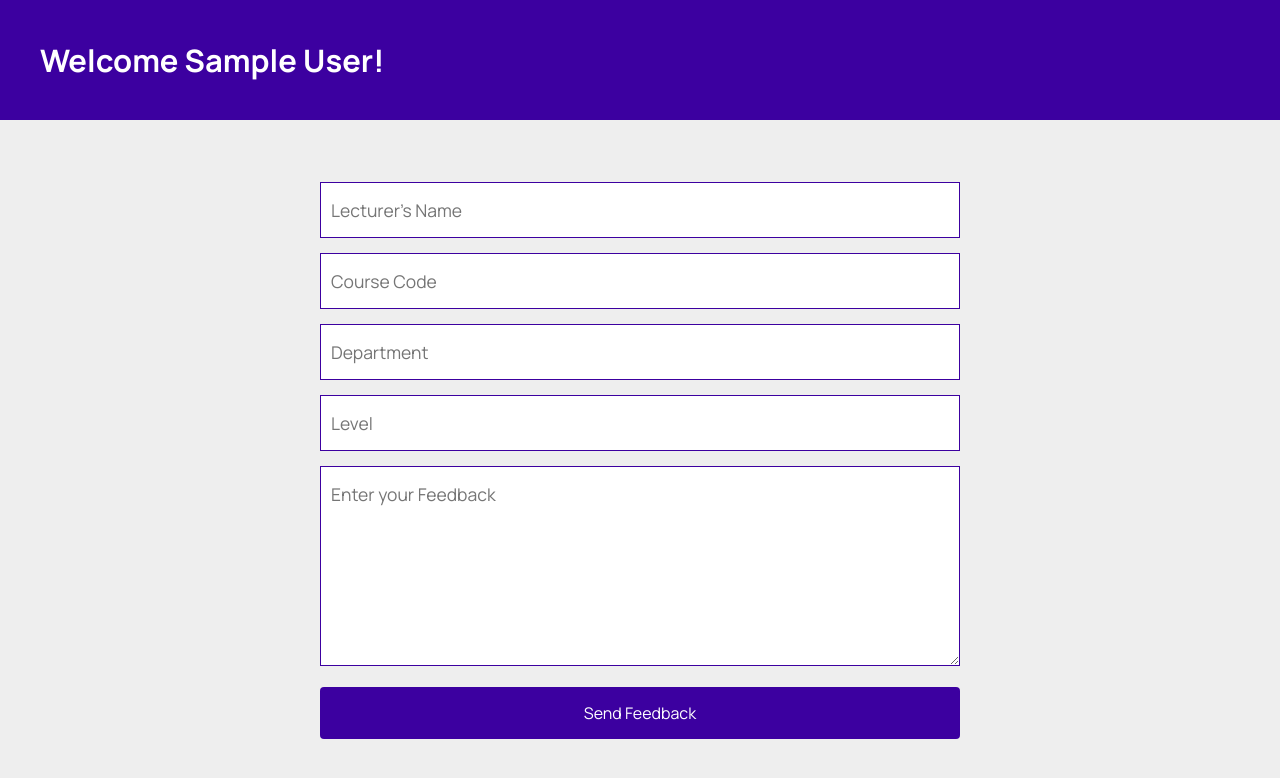
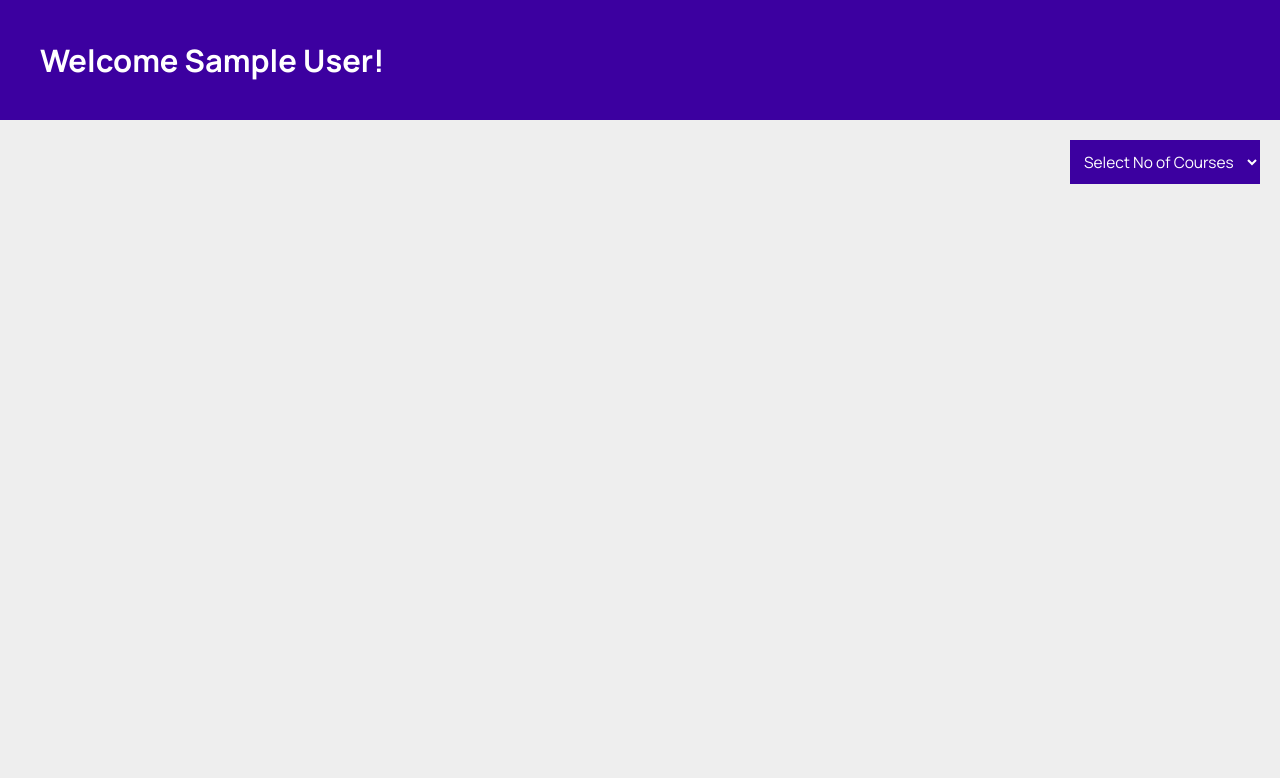
Before and after one commit to divineamunega/Student-Feedback-Form-v2, a React (Vite) app: page /page in a window 1280 px wide. Shown: the top 778 px of the page. Built offline with nearby package versions, Linux system fonts and the light colour scheme; no server answers; sample sign-in values are in the browser's storage.

Commit message:
Feat: Implemented forms per number of courses offered

```diff
--- a/src/components/Page.jsx
+++ b/src/components/Page.jsx
@@ -8,6 +8,7 @@ import { toast } from "react-toastify";
 import { useNavigate } from "react-router-dom";
 
 function Page() {
+  const [noOfCourses, setNoOfCourses] = useState("");
   const [name, setName] = useState("");
   const [email, setEmail] = useState("");
   const [lecturerName, setLecturerName] = useState("");
@@ -23,7 +24,7 @@ function Page() {
         setName(user.displayName);
         setEmail(user.email);
       } else {
-				console.log("Use Is signed out");
+        console.log("User Is signed out");
         navigate("/");
       }
     });
@@ -60,7 +61,26 @@ function Page() {
     <div className={styles.page}>
       <header className={styles.header}>Welcome {name}!</header>
       <div className={styles.app}>
-				<form onSubmit={handleSubmit}>
+        <select
+          name="noOfCourses"
+          id="noOfCourses"
+          value={noOfCourses}
+          onChange={(e) => setNoOfCourses(e.target.value)}
+        >
+          <option value="No of Courses">Select No of Courses</option>
+          {Array.from({ length: 10 }, (_, i) => (
+            <option key={i} value={i + 1}>
+              {i + 1}
+            </option>
+          ))}
+        </select>
+        <div className={styles.formContainer}>
+          {Array.from({ length: noOfCourses }, (_, i) => (
+            <form
+              onSubmit={handleSubmit}
+              key={i}
+              className={styles.formElement}
+            >
               <input
                 type="text"
                 name="lecturer-name"
@@ -102,6 +122,8 @@ function Page() {
               ></textarea>
               <button type="submit">Send Feedback</button>
             </form>
+          ))}
+        </div>
       </div>
     </div>
   );
--- a/src/components/Page.module.css
+++ b/src/components/Page.module.css
@@ -14,11 +14,66 @@
 }
 
 .app {
+  width: 100%;
   height: 85vh;
   display: flex;
   justify-content: center;
   align-items: center;
   background-color: #eee;
+  position: relative;
+}
+
+.formContainer {
+  display: flex;
+  overflow-x: auto;
+  padding: 10px;
+  box-sizing: border-box;
+  width: 50%;
+  height: fit-content;
+}
+
+.formContainer::-webkit-scrollbar{
+  width: 12px;
+  height: 5px;
+}
+
+.formContainer::-webkit-scrollbar-thumb{
+  width: 12px;
+  height: 5px;
+  background-color: #3c00a0;
+}
+
+.formContainer::-webkit-scrollbar-track {
+  background: white;
+}
+
+.formElement {
+  width: 100%;
+  margin-right: 10px;
+  flex-shrink: 0;
+}
+
+select{
+  position: absolute;
+  top: 20px;
+  right: 20px;
+  background-color: #3c00a0;
+  color: white;
+  padding: 10px;
+  border: none;
+  outline: none;
+  font-size: 1.5rem;
+}
+
+select option{
+  background-color: white;
+  color: black;
+  padding: 10px 0px;
+  font-size: 1.7rem;
+}
+
+select:hover{
+  background-color: #3c00a0;
 }
 
 @media only screen and (max-width: 767px) {
```
Lines whose indentation alone changed are shown as unchanged.
